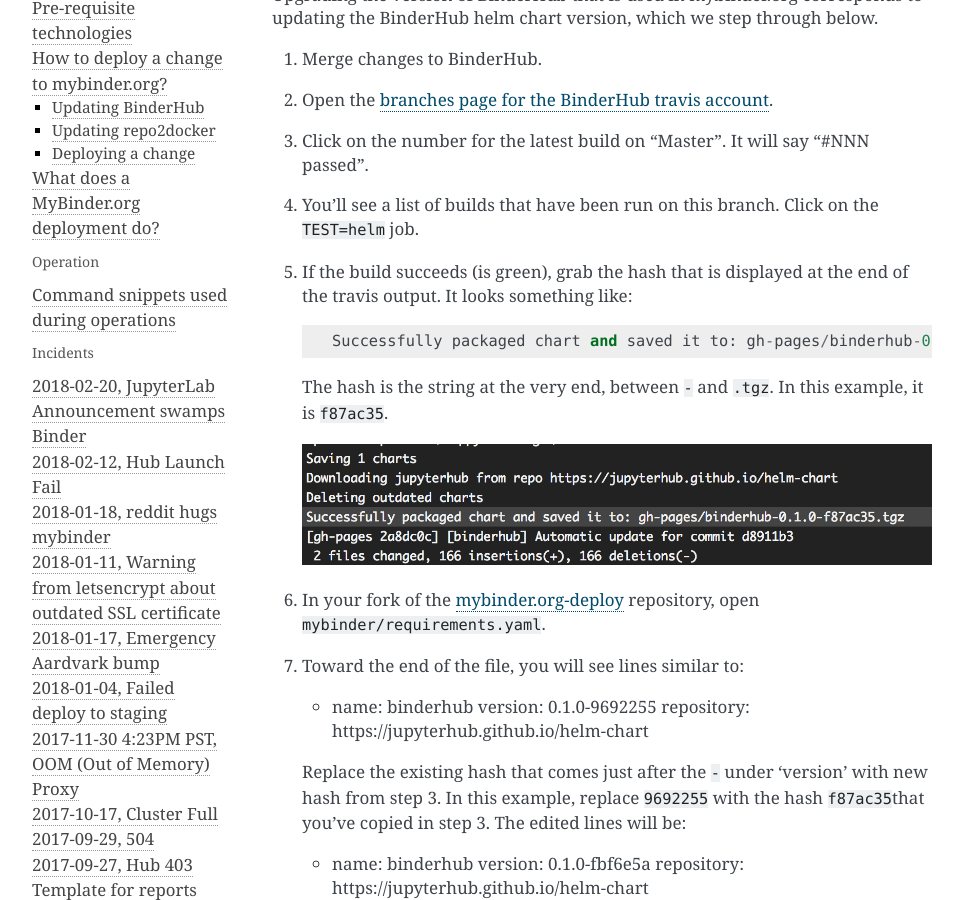
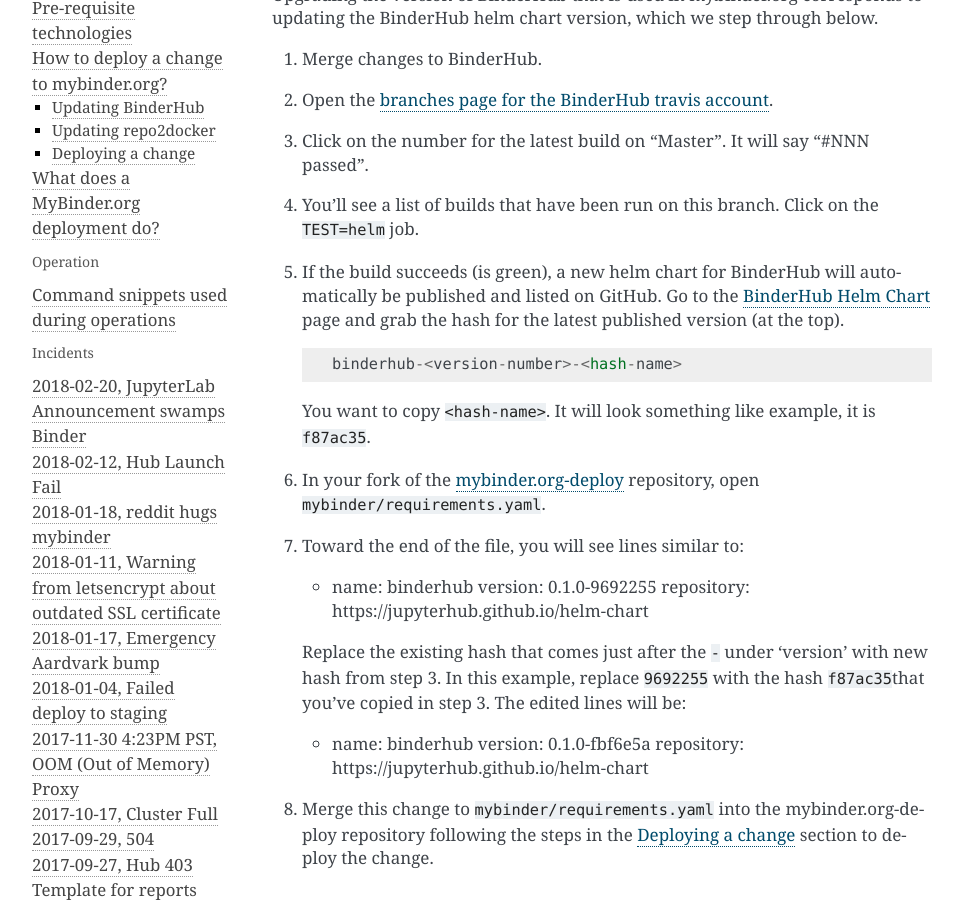
Before and after one commit to jupyterhub/mybinder.org-deploy, a Sphinx documentation site: the page built from docs/source/deployment/how.md, in a window 1280 px wide and 900 px high, scrolled down 648 px. Shown: the whole window, without its empty margins (148-1111 px from the left). Built offline with Sphinx 7.4.7, drawn with Linux system fonts in a browser that asks for light colours.

Commit message:
linking to the binderhub helm chart page instead of travis

````diff
--- a/docs/source/deployment/how.md
+++ b/docs/source/deployment/how.md
@@ -26,17 +26,14 @@
 2. Open the [branches page for the BinderHub travis account](https://travis-ci.org/jupyterhub/binderhub/branches).
 3. Click on the number for the latest build on "Master". It will say "#NNN passed".
 4. You'll see a list of builds that have been run on this branch. Click on the `TEST=helm` job.
-5. If the build succeeds (is green), grab the hash that is displayed at the end of the
-   travis output. It looks something like:
+5. If the build succeeds (is green), a new helm chart for BinderHub will automatically
+   be published and listed on GitHub. Go to the [BinderHub Helm Chart](https://jupyterhub.github.io/helm-chart/#development-releases-binderhub)
+   page and grab the hash for the latest published version (at the top).
 
-       Successfully packaged chart and saved it to: gh-pages/binderhub-0.1.0-f87ac35.tgz
+       binderhub-<version-number>-<hash-name>
 
-   The hash is the string at the very end, between `-` and `.tgz`. In this
+   You want to copy `<hash-name>`. It will look something like
    example, it is `f87ac35`.
-
-   ```eval_rst
-   .. image:: travis-screenshot.png
-   ```
 
 6. In your fork of the [mybinder.org-deploy](https://github.com/jupyterhub/mybinder.org-deploy)
    repository, open `mybinder/requirements.yaml`.
````
